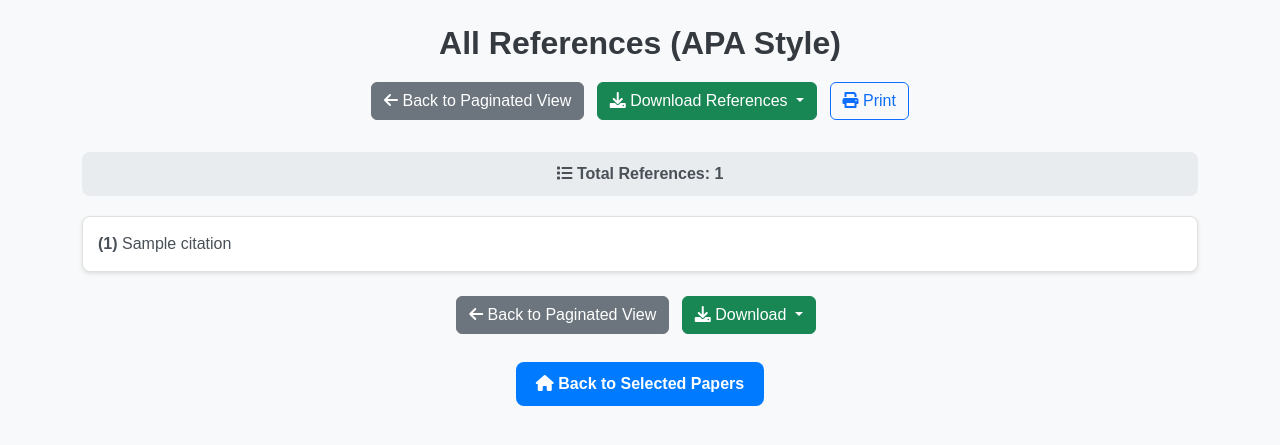
After one commit to nutrot777/PT_SR, a Flask app: template templates/all_references.html in a window 1280 px wide. The commit adds this page. Shown: the top 445 px of the page. Run offline with Flask 3, Linux system fonts and the light colour scheme; the template is opened without the code that fills it: most values are stand-ins (such as "Sample title", 1, 10 or a date in 2020); parts of the project's set-up code (start-up, migrations or seed data) failed here and were passed over; some libraries are stand-ins or nearby versions.

Commit message:
new viewing and downloading features

```diff
--- a/app.py
+++ b/app.py
@@ -1,4 +1,4 @@
-from flask import Flask, render_template, url_for, jsonify, request
+from flask import Flask, render_template, url_for, jsonify, request, Response
 from dash_apps import create_continents_dash, create_years_countries_dash, create_segments_countries_dash, create_years_segments_dash, create_years_segments_countries_dash
 import io, os
 import pandas as pd
@@ -299,6 +299,224 @@ def abstract_themes():
     return render_template('abstract_themes.html', papers=papers)
 
 
+@app.route("/selected-papers/references/all")
+def all_references():
+    """View all references without pagination"""
+    # Load the Excel file
+    file_path = "data/output_with_citations.xlsx"
+    df = pd.read_excel(file_path)
+
+    # Prepare data for rendering
+    references = []
+    for _, row in df.iterrows():
+        citation = row.get("Citations", "Citation unavailable").strip()
+        url = row.get("URL", "").strip()
+        id_num = row.get('Reference_no', "").strip()
+        references.append({"citation": citation, "url": url, "id_num": id_num})
+
+    return render_template("all_references.html", references=references, total_count=len(references))
+
+
+@app.route("/selected-papers/references/download")
+def download_references():
+    """Download all references as a text file"""
+    import io
+
+    # Load the Excel file
+    file_path = "data/output_with_citations.xlsx"
+    df = pd.read_excel(file_path)
+
+    # Create text content
+    output = io.StringIO()
+    output.write("Selected Papers - Complete Reference List (APA Style)\n")
+    output.write("=" * 60 + "\n\n")
+
+    for _, row in df.iterrows():
+        citation = row.get("Citations", "Citation unavailable").strip()
+        url = row.get("URL", "").strip()
+        id_num = row.get('Reference_no', "").strip()
+
+        # Format reference with ID and citation
+        output.write(f"({id_num}) {citation}\n")
+        if url:
+            output.write(f"URL: {url}\n")
+        output.write("\n")
+
+    output.write(f"\nTotal References: {len(df)}\n")
+    output.write(f"Generated on: {pd.Timestamp.now().strftime('%Y-%m-%d %H:%M:%S')}\n")
+
+    # Create response
+    response_content = output.getvalue()
+    output.close()
+
+    response = Response(
+        response_content,
+        mimetype='text/plain',
+        headers={'Content-Disposition': 'attachment; filename=selected_papers_references.txt'}
+    )
+
+    return response
+
+
+@app.route("/selected-papers/references/download-word")
+def download_references_word():
+    """Download all references as a Word document"""
+    from docx import Document
+    from docx.shared import Inches
+    from docx.enum.text import WD_PARAGRAPH_ALIGNMENT
+    import io
+
+    # Load the Excel file
+    file_path = "data/output_with_citations.xlsx"
+    df = pd.read_excel(file_path)
+
+    # Create Word document
+    doc = Document()
+
+    # Add title
+    title = doc.add_heading('Selected Papers - Complete Reference List', 0)
+    title.alignment = WD_PARAGRAPH_ALIGNMENT.CENTER
+
+    # Add subtitle
+    subtitle = doc.add_heading('APA Style Citations', level=2)
+    subtitle.alignment = WD_PARAGRAPH_ALIGNMENT.CENTER
+
+    # Add generation info
+    info_para = doc.add_paragraph()
+    info_para.add_run(f'Total References: {len(df)}').bold = True
+    info_para.add_run(f'\nGenerated on: {pd.Timestamp.now().strftime("%Y-%m-%d %H:%M:%S")}')
+    info_para.alignment = WD_PARAGRAPH_ALIGNMENT.CENTER
+
+    # Add a line break
+    doc.add_paragraph()
+
+    # Add references
+    for _, row in df.iterrows():
+        citation = row.get("Citations", "Citation unavailable").strip()
+        url = row.get("URL", "").strip()
+        id_num = row.get('Reference_no', "").strip()
+
+        # Create reference paragraph
+        ref_para = doc.add_paragraph()
+        ref_para.add_run(f'({id_num}) ').bold = True
+        ref_para.add_run(citation)
+
+        # Add URL if available
+        if url:
+            ref_para.add_run(f'\nURL: {url}').italic = True
+
+        # Add spacing between references
+        doc.add_paragraph()
+
+    # Save to memory
+    doc_io = io.BytesIO()
+    doc.save(doc_io)
+    doc_io.seek(0)
+
+    response = Response(
+        doc_io.getvalue(),
+        mimetype='application/vnd.openxmlformats-officedocument.wordprocessingml.document',
+        headers={'Content-Disposition': 'attachment; filename=selected_papers_references.docx'}
+    )
+
+    return response
+
+
+@app.route("/selected-papers/references/download-pdf")
+def download_references_pdf():
+    """Download all references as a PDF document"""
+    from reportlab.lib.pagesizes import letter, A4
+    from reportlab.platypus import SimpleDocTemplate, Paragraph, Spacer, PageBreak
+    from reportlab.lib.styles import getSampleStyleSheet, ParagraphStyle
+    from reportlab.lib.units import inch
+    from reportlab.lib.enums import TA_CENTER, TA_JUSTIFY
+    import io
+
+    # Load the Excel file
+    file_path = "data/output_with_citations.xlsx"
+    df = pd.read_excel(file_path)
+
+    # Create PDF
+    buffer = io.BytesIO()
+    doc = SimpleDocTemplate(buffer, pagesize=A4, rightMargin=72, leftMargin=72,
+                           topMargin=72, bottomMargin=18)
+
+    # Get styles
+    styles = getSampleStyleSheet()
+
+    # Create custom styles
+    title_style = ParagraphStyle(
+        'CustomTitle',
+        parent=styles['Heading1'],
+        fontSize=18,
+        spaceAfter=12,
+        alignment=TA_CENTER
+    )
+
+    subtitle_style = ParagraphStyle(
+        'CustomSubtitle',
+        parent=styles['Heading2'],
+        fontSize=14,
+        spaceAfter=12,
+        alignment=TA_CENTER
+    )
+
+    reference_style = ParagraphStyle(
+        'ReferenceStyle',
+        parent=styles['Normal'],
+        fontSize=10,
+        spaceAfter=12,
+        alignment=TA_JUSTIFY,
+        leftIndent=0.25*inch,
+        firstLineIndent=-0.25*inch
+    )
+
+    info_style = ParagraphStyle(
+        'InfoStyle',
+        parent=styles['Normal'],
+        fontSize=10,
+        alignment=TA_CENTER,
+        spaceAfter=20
+    )
+
+    # Build content
+    content = []
+
+    # Add title
+    content.append(Paragraph("Selected Papers - Complete Reference List", title_style))
+    content.append(Paragraph("APA Style Citations", subtitle_style))
+
+    # Add generation info
+    info_text = f"Total References: {len(df)}<br/>Generated on: {pd.Timestamp.now().strftime('%Y-%m-%d %H:%M:%S')}"
+    content.append(Paragraph(info_text, info_style))
+    content.append(Spacer(1, 12))
+
+    # Add references
+    for _, row in df.iterrows():
+        citation = row.get("Citations", "Citation unavailable").strip()
+        url = row.get("URL", "").strip()
+        id_num = row.get('Reference_no', "").strip()
+
+        # Format reference text
+        ref_text = f"<b>({id_num})</b> {citation}"
+        if url:
+            ref_text += f"<br/><i>URL: {url}</i>"
+
+        content.append(Paragraph(ref_text, reference_style))
+
+    # Build PDF
+    doc.build(content)
+    buffer.seek(0)
+
+    response = Response(
+        buffer.getvalue(),
+        mimetype='application/pdf',
+        headers={'Content-Disposition': 'attachment; filename=selected_papers_references.pdf'}
+    )
+
+    return response
+
+
 # Function to load synonyms from the themes_synonyms.xlsx file
 def load_synonyms(theme):
     # Load the second Excel file (themes_synonyms.xlsx)
--- a/requirements.txt
+++ b/requirements.txt
@@ -17,3 +17,5 @@ plotly-express==0.4.1
 regex==2024.11.6
 requests==2.32.3
 XlsxWriter==3.2.0
+python-docx==1.1.2
+reportlab==4.2.5
--- /dev/null
+++ b/templates/all_references.html
@@ -0,0 +1,211 @@
+<!DOCTYPE html>
+<html lang="en">
+<head>
+    <meta charset="UTF-8">
+    <meta name="viewport" content="width=device-width, initial-scale=1.0">
+    <title>All References - Selected Papers</title>
+    <link rel="stylesheet" href="https://cdn.jsdelivr.net/npm/bootstrap@5.3.0/dist/css/bootstrap.min.css">
+    <link rel="stylesheet" href="https://cdnjs.cloudflare.com/ajax/libs/font-awesome/6.0.0/css/all.min.css">
+    <style>
+        body {
+            background-color: #f8f9fa;
+            font-family: Arial, sans-serif;
+        }
+
+        h1 {
+            font-size: 2rem;
+            font-weight: bold;
+            color: #343a40;
+            margin-bottom: 20px;
+        }
+
+        .reference-card {
+            margin-bottom: 15px;
+            padding: 15px;
+            border: 1px solid #e0e0e0;
+            border-radius: 8px;
+            background-color: #ffffff;
+            box-shadow: 0 2px 4px rgba(0, 0, 0, 0.1);
+        }
+
+        .reference-card p {
+            margin: 0;
+            font-size: 1rem;
+            color: #495057;
+        }
+
+        .reference-card a {
+            color: #007bff;
+            text-decoration: none;
+            transition: color 0.2s;
+        }
+
+        .reference-card a:hover {
+            color: #0056b3;
+            text-decoration: underline;
+        }
+
+        .btn-home {
+            display: block;
+            width: fit-content;
+            margin: 20px auto;
+            padding: 10px 20px;
+            font-size: 1rem;
+            font-weight: bold;
+            color: white;
+            background-color: #007bff;
+            border: none;
+            border-radius: 8px;
+            text-align: center;
+            transition: background-color 0.2s ease;
+            text-decoration: none;
+        }
+
+        .btn-home:hover {
+            background-color: #0056b3;
+            text-decoration: none;
+        }
+
+        .total-count {
+            background-color: #e9ecef;
+            padding: 10px;
+            border-radius: 8px;
+            text-align: center;
+            margin-bottom: 20px;
+            font-weight: bold;
+            color: #495057;
+        }
+
+        .back-to-top {
+            position: fixed;
+            bottom: 20px;
+            right: 20px;
+            display: none;
+            background-color: #007bff;
+            color: white;
+            border: none;
+            border-radius: 50%;
+            width: 50px;
+            height: 50px;
+            font-size: 18px;
+            cursor: pointer;
+            transition: background-color 0.2s;
+        }
+
+        .back-to-top:hover {
+            background-color: #0056b3;
+        }
+
+        @media print {
+            .btn-home, .back-to-top, .action-buttons {
+                display: none !important;
+            }
+        }
+    </style>
+</head>
+<body>
+    <div class="container my-4">
+        <h1 class="text-center">All References (APA Style)</h1>
+
+        <!-- Action Buttons -->
+        <div class="text-center mb-4 action-buttons">
+            <a href="/selected-papers/references" class="btn btn-secondary me-2 mb-2">
+                <i class="fas fa-arrow-left"></i> Back to Paginated View
+            </a>
+            <div class="btn-group me-2 mb-2" role="group" aria-label="Download options">
+                <button type="button" class="btn btn-success dropdown-toggle" data-bs-toggle="dropdown" aria-expanded="false">
+                    <i class="fas fa-download"></i> Download References
+                </button>
+                <ul class="dropdown-menu">
+                    <li><a class="dropdown-item" href="/selected-papers/references/download">
+                        <i class="fas fa-file-alt"></i> Text File (.txt)
+                    </a></li>
+                    <li><a class="dropdown-item" href="/selected-papers/references/download-word">
+                        <i class="fas fa-file-word"></i> Word Document (.docx)
+                    </a></li>
+                    <li><a class="dropdown-item" href="/selected-papers/references/download-pdf">
+                        <i class="fas fa-file-pdf"></i> PDF Document (.pdf)
+                    </a></li>
+                </ul>
+            </div>
+            <button onclick="window.print()" class="btn btn-outline-primary mb-2">
+                <i class="fas fa-print"></i> Print
+            </button>
+        </div>
+
+        <!-- Total Count -->
+        <div class="total-count">
+            <i class="fas fa-list"></i> Total References: {{ total_count }}
+        </div>
+
+        <!-- References List -->
+        <div class="references-list">
+            {% for reference in references %}
+            <div class="reference-card">
+                <a href="{{ reference.url }}" target="_blank">
+                    <p><strong>({{ reference.id_num|safe }})</strong> {{ reference.citation|safe }}</p>
+                </a>
+            </div>
+            {% endfor %}
+        </div>
+
+        <!-- Navigation Buttons -->
+        <div class="text-center mt-4">
+            <a href="/selected-papers/references" class="btn btn-secondary me-2 mb-2">
+                <i class="fas fa-arrow-left"></i> Back to Paginated View
+            </a>
+            <div class="btn-group me-2 mb-2" role="group" aria-label="Download options">
+                <button type="button" class="btn btn-success dropdown-toggle" data-bs-toggle="dropdown" aria-expanded="false">
+                    <i class="fas fa-download"></i> Download
+                </button>
+                <ul class="dropdown-menu">
+                    <li><a class="dropdown-item" href="/selected-papers/references/download">
+                        <i class="fas fa-file-alt"></i> Text File (.txt)
+                    </a></li>
+                    <li><a class="dropdown-item" href="/selected-papers/references/download-word">
+                        <i class="fas fa-file-word"></i> Word Document (.docx)
+                    </a></li>
+                    <li><a class="dropdown-item" href="/selected-papers/references/download-pdf">
+                        <i class="fas fa-file-pdf"></i> PDF Document (.pdf)
+                    </a></li>
+                </ul>
+            </div>
+            <a href="/selected-papers" class="btn-home mb-2">
+                <i class="fas fa-home"></i> Back to Selected Papers
+            </a>
+        </div>
+
+        <!-- Back to Top Button -->
+        <button class="back-to-top" onclick="scrollToTop()">
+            <i class="fas fa-arrow-up"></i>
+        </button>
+    </div>
+
+    <script src="https://cdn.jsdelivr.net/npm/bootstrap@5.3.0/dist/js/bootstrap.bundle.min.js"></script>
+    <script>
+        // Show/hide back to top button
+        window.onscroll = function() {
+            const backToTopBtn = document.querySelector('.back-to-top');
+            if (document.body.scrollTop > 20 || document.documentElement.scrollTop > 20) {
+                backToTopBtn.style.display = 'block';
+            } else {
+                backToTopBtn.style.display = 'none';
+            }
+        };
+
+        // Scroll to top function
+        function scrollToTop() {
+            document.body.scrollTop = 0;
+            document.documentElement.scrollTop = 0;
+        }
+
+        // Show loading message if there are many references
+        document.addEventListener('DOMContentLoaded', function() {
+            const totalCount = parseInt('{{ total_count }}');
+            if (totalCount > 100) {
+                console.log(`Loading ${totalCount} references. This may take a moment...`);
+            }
+        });
+    </script>
+</body>
+</html>
```
Also changed, not shown: templates/references.html (+24 -0 lines), 7 other files.
